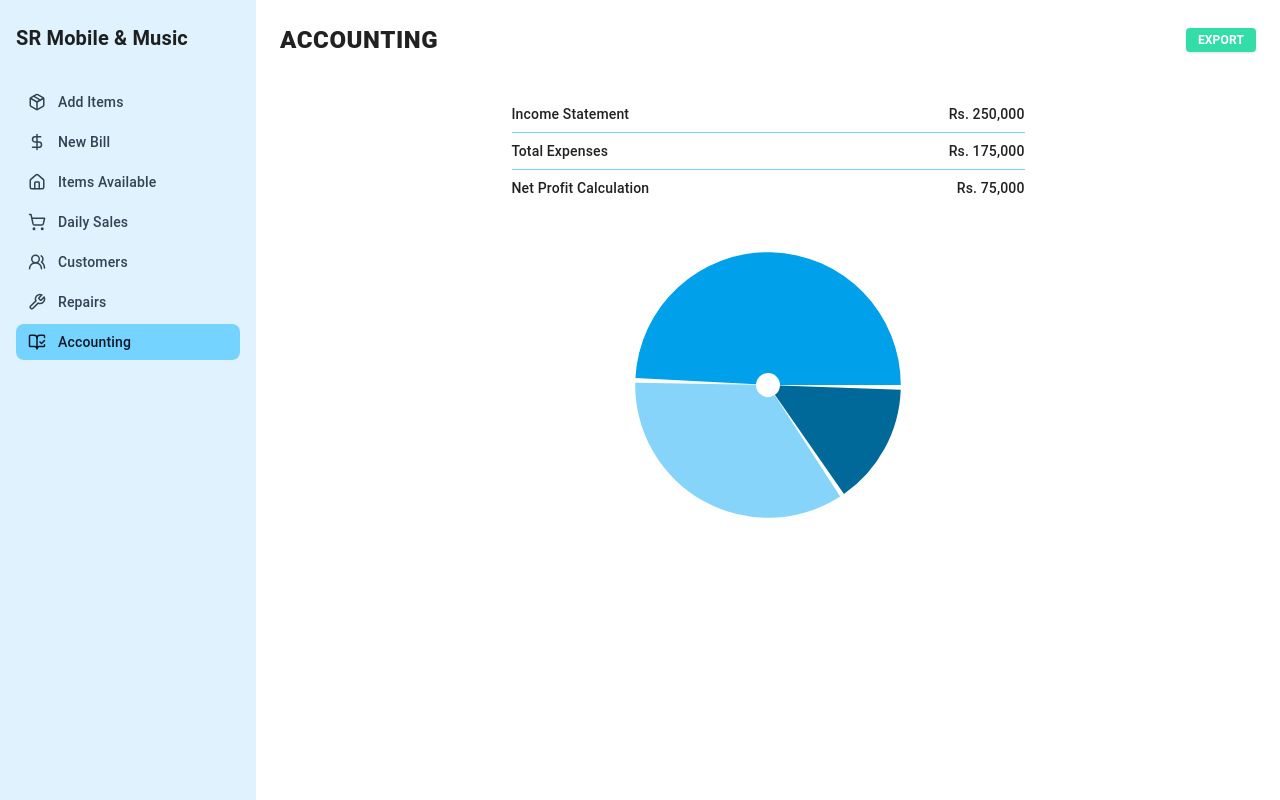
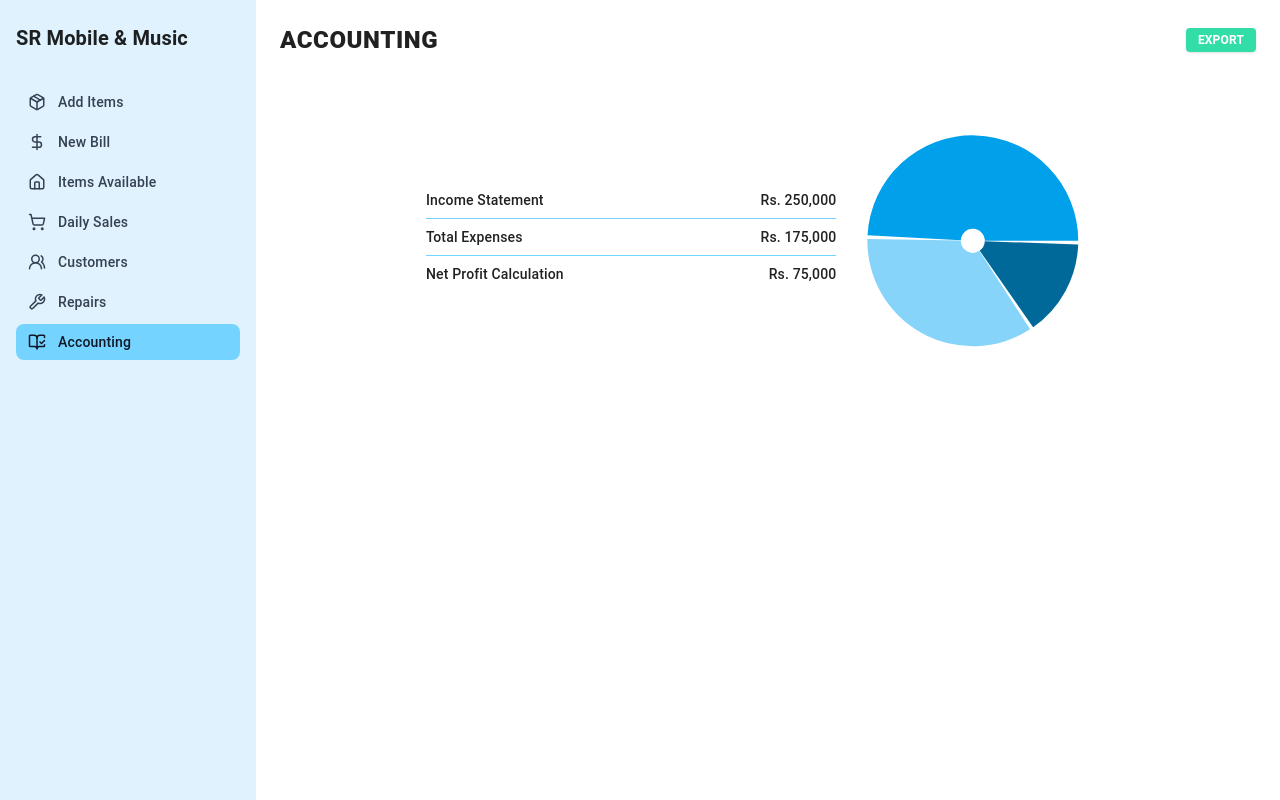
Before and after one commit to ChathukaViduranga/StockManagementFE, a Next.js app: page /accounting in a window 1280 px wide. Built offline with nearby package versions, Linux system fonts and the light colour scheme.

Commit message:
fixed freezing issue

```diff
--- a/src/app/(dashboard)/accounting/page.jsx
+++ b/src/app/(dashboard)/accounting/page.jsx
@@ -22,7 +22,7 @@ function page() {
       </header>
 
       {/* CARD */}
-      <div className="p-6 flex flex-col items-center w-full md:w-3/4 mx-auto">
+      <div className="p-6 flex flex-col md:flex-row items-center w-full md:w-3/4 max-w-3xl mx-auto">
         {/* summary list */}
         <ul className="w-full md:w-3/4 divide-y divide-sky-300 text-sm font-medium">
           {rows.map(({ label, value }) => (
```
Also changed, not shown: 1 other file (tests, documents, lock files or other folders).
